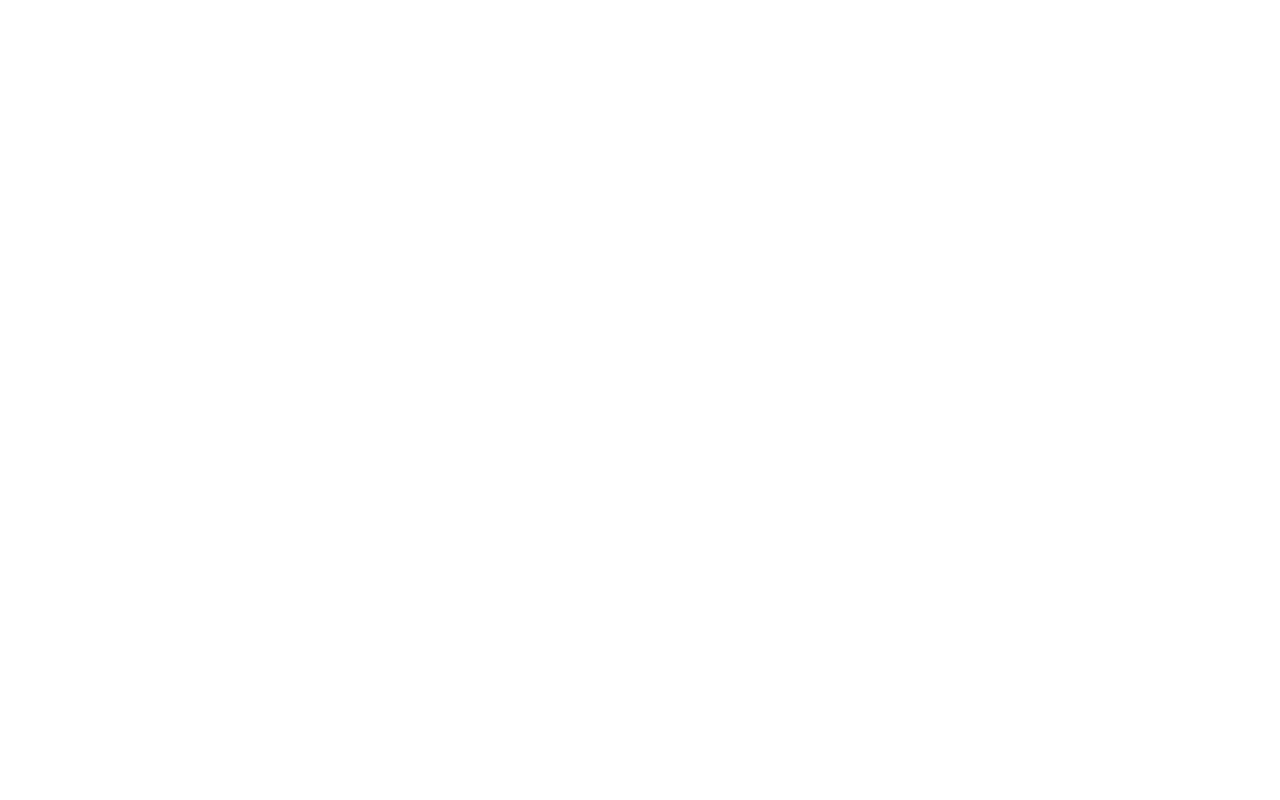
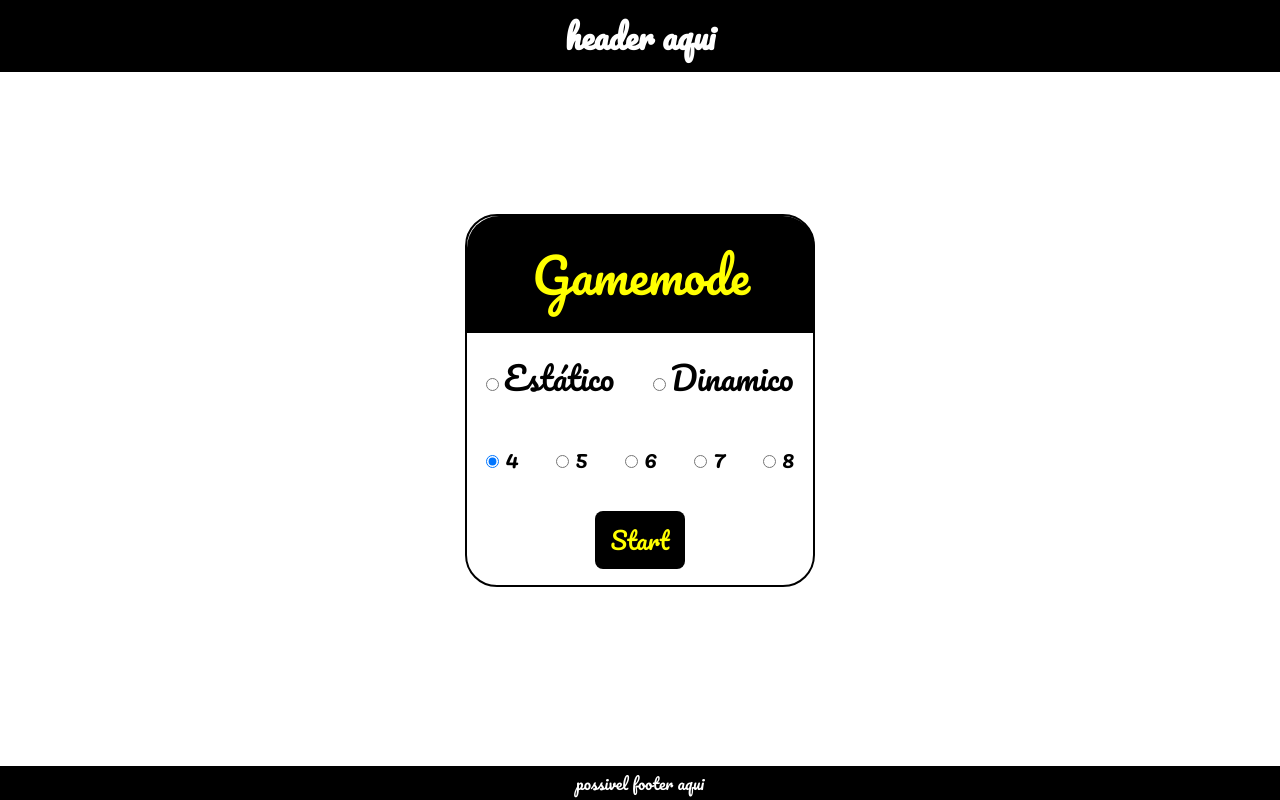
Before and after one commit to gabrieldantasoli/EA-Grupos_e_Aneis, a plain HTML site: page index.html in a window 1280 px wide. Drawn offline with Linux system fonts and the light colour scheme.

Commit message:
Minigame usando estruturas algébricas - Grupos e Aneis

```diff
--- a/index.html
+++ b/index.html
@@ -6,10 +6,61 @@
     <meta http-equiv="X-UA-Compatible" content="IE=edge">
     <meta name="viewport" content="width=device-width, initial-scale=1.0">
     <link rel="stylesheet" href="styles/style.css">
-    <title>Minigame estruturas algébricas</title>
+    <title>Minigame - estruturas algébricas</title>
 </head>
 <body>
+    <header>
+        <h1>header aqui</h1>
+    </header>
 
-    <script src=""></script>
+    <main>
+        <div id="gameOptions">
+            <div class="game">Gamemode</div>
+            <div class="gamemode">
+                <div>
+                    <input type="radio" name="gamemode" id="multiplayer">
+                    <label for="multiplayer">Estático</label>
+                </div>
+                <div>
+                    <input type="radio" name="gamemode" id="singleplayer">
+                    <label for="singleplayer">Dinamico</label>
+                </div>
+            </div>
+            <div class="gamedificulty">
+                <div>
+                    <input type="radio" name="difilcuty" id="quatro" data-number="4" checked>
+                    <label for="quatro">4</label>
+                </div>
+                <div>
+                    <input type="radio" name="difilcuty" id="seis" data-number="5">
+                    <label for="seis">5</label>
+                </div>
+                <div>
+                    <input type="radio" name="difilcuty" id="oito" data-number="6">
+                    <label for="oito">6</label>
+                </div>
+                <div>
+                    <input type="radio" name="difilcuty" id="dez" data-number="7">
+                    <label for="dez">7</label>
+                </div>
+                <div>
+                    <input type="radio" name="difilcuty" id="doze" data-number="8">
+                    <label for="doze">8</label>
+                </div>
+
+            </div>
+            <button id="start" onclick="setTable()">Start</button>
+        </div>
+
+        <div id="tabela">
+
+        </div>
+    </main>
+
+    <footer>
+        <p>possivel footer aqui</p>
+    </footer>
+
+    <script src="scripts/mainScript.js"></script>
 </body>
 </html>
--- a/scripts/mainScript.js
+++ b/scripts/mainScript.js
@@ -0,0 +1,22 @@
+function setTable() {
+    document.querySelector("#gameOptions").style.display = "none";
+    document.querySelector("#tabela").style.display = "block";
+
+    let tamanho = document.querySelector("input[type='radio']:checked").getAttribute("data-number");
+    let size = 100 / tamanho;
+    let divPai = document.querySelector("#tabela");
+    let divs = document.querySelectorAll("#tabela div");
+    divs.forEach(item => {
+        divPai.removeChild(item);
+    })
+
+    for (let a = 0; a < tamanho; a++) {
+        let divContainer = document.createElement("div");
+        divContainer.style.height = size + "%";
+        for (let b = 0; b < tamanho; b++) {
+            let div = document.createElement("div");
+            divContainer.appendChild(div);
+        }
+        divPai.appendChild(divContainer);
+    }
+}
--- a/styles/style.css
+++ b/styles/style.css
@@ -0,0 +1,121 @@
+@import url('https://fonts.googleapis.com/css2?family=Pacifico&display=swap');
+
+:root{
+    --black: #000;
+    --white: #fff;
+}
+
+*{
+    margin: 0;
+    padding: 0;
+    box-sizing: border-box;
+    font-family: 'Pacifico',Verdana, Geneva, Tahoma, sans-serif;
+    border: none;
+    outline: none;
+    color: var(--black);
+    text-decoration: none;
+    text-align: center;
+}
+
+body{
+    width: 100vw;
+    height: 100vh;
+    display: flex;
+    justify-content: center;
+    align-items: center;
+}
+
+/* estilo do header começa aqui */
+
+header{
+    width: 100%;
+    background-color: var(--black);
+    padding: 0.5rem 2rem;
+    position: fixed;
+    top: 0;left: 0;
+}
+header h1{
+    color: var(--white);
+}
+
+/* estilo do header termina aqui */
+
+/* estilo do gamemode começa aqui */
+#gameOptions{
+    width: 90vw;
+    max-width: 350px;
+    margin: auto;
+    border: 2px solid var(--black);
+    border-radius: 2rem;
+}
+#gameOptions button{
+    color: yellow;
+    background-color: var(--black);
+    font-size: 1.5em;
+    padding: 0.5rem 1rem;
+    border-radius: 0.5rem;
+    margin: 1rem 0;
+}
+#gameContainer,.pointsp1,.pointsp2{
+    display: none;
+}
+.game{
+    width: calc(100% + 2px);
+    background-color: var(--black);
+    color: yellow;
+    font-size: 3em;
+    padding: 1rem 0;
+    border-radius: 2rem 2rem 0 0;
+}
+.gamemode,.gamedificulty{
+    width: 100%;
+    display: flex;
+    justify-content: space-around;
+    align-items: center;
+    padding: 1rem 0;
+}
+.gamedificulty div{
+    font-size: 1.5em;
+}
+.gamemode label{
+    font-size: 2em;
+}
+
+/* estilo do gamemode termina aqui */
+
+/* estilo da tabela começa aqui */
+#tabela{
+    width: 90vw;
+    aspect-ratio: 1/1;
+    max-width: 350px;
+    margin: auto;
+    position: relative;
+    display: none;
+    border: 2px solid black;
+}
+#tabela > div{
+    display: flex;
+    justify-content: space-between;
+    align-items: center;
+    width: 100%;
+}
+#tabela > div > div{
+    height: 100%;
+    width: 100%;
+    outline: 1px solid black;
+}
+/* estilo da tabela termina aqui */
+
+/* estilo do footer começa aqui */
+
+footer{
+    background-color: var(--black);
+    width: 100%;
+    position: fixed;
+    bottom: 0;left: 0;
+    padding: .2rem 1rem;
+}
+footer p{
+    color: var(--white);
+}
+/* estilo do footer termina aqui */
```
Also changed, not shown: images/i.png (renamed from images/1658851187962.png).
